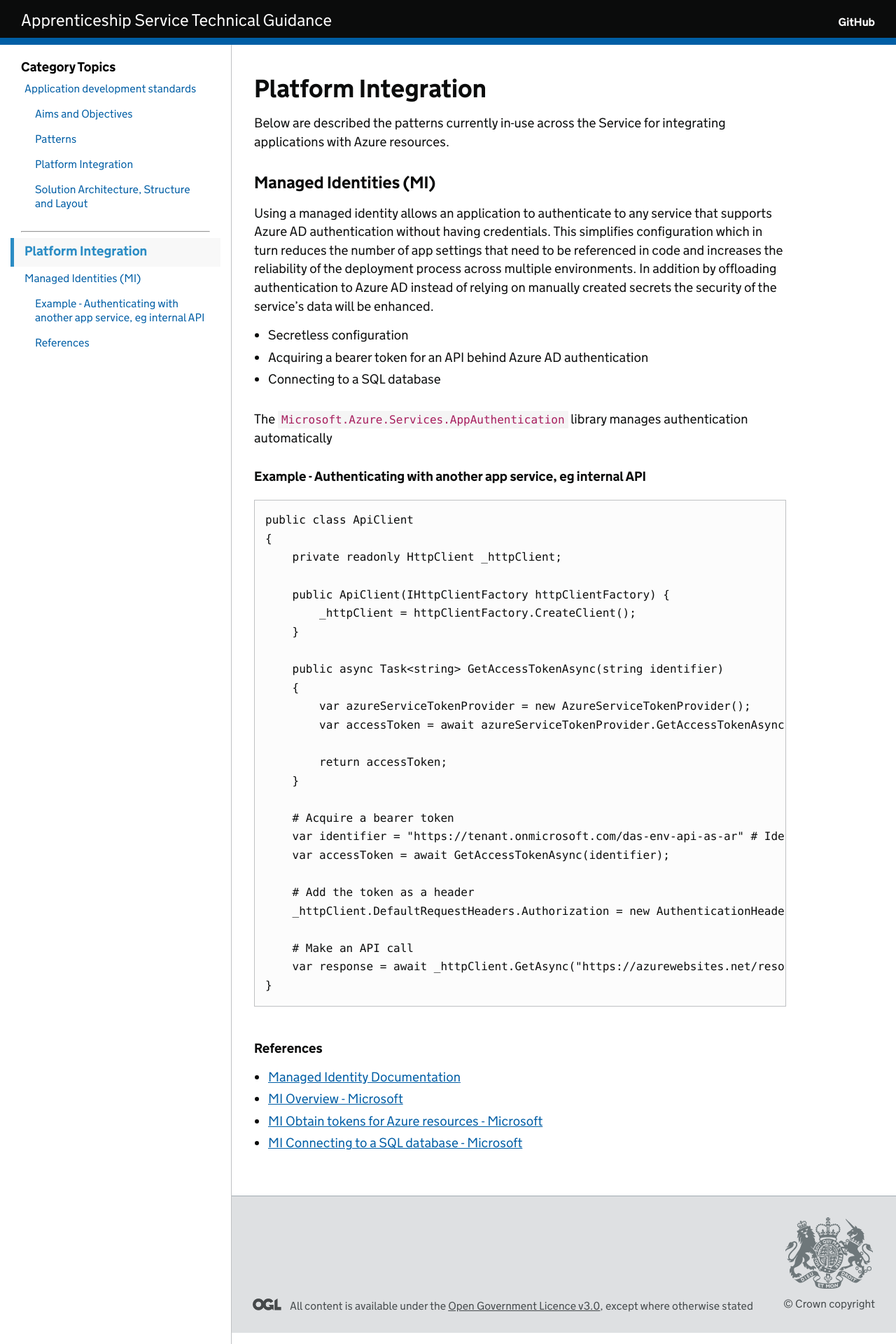
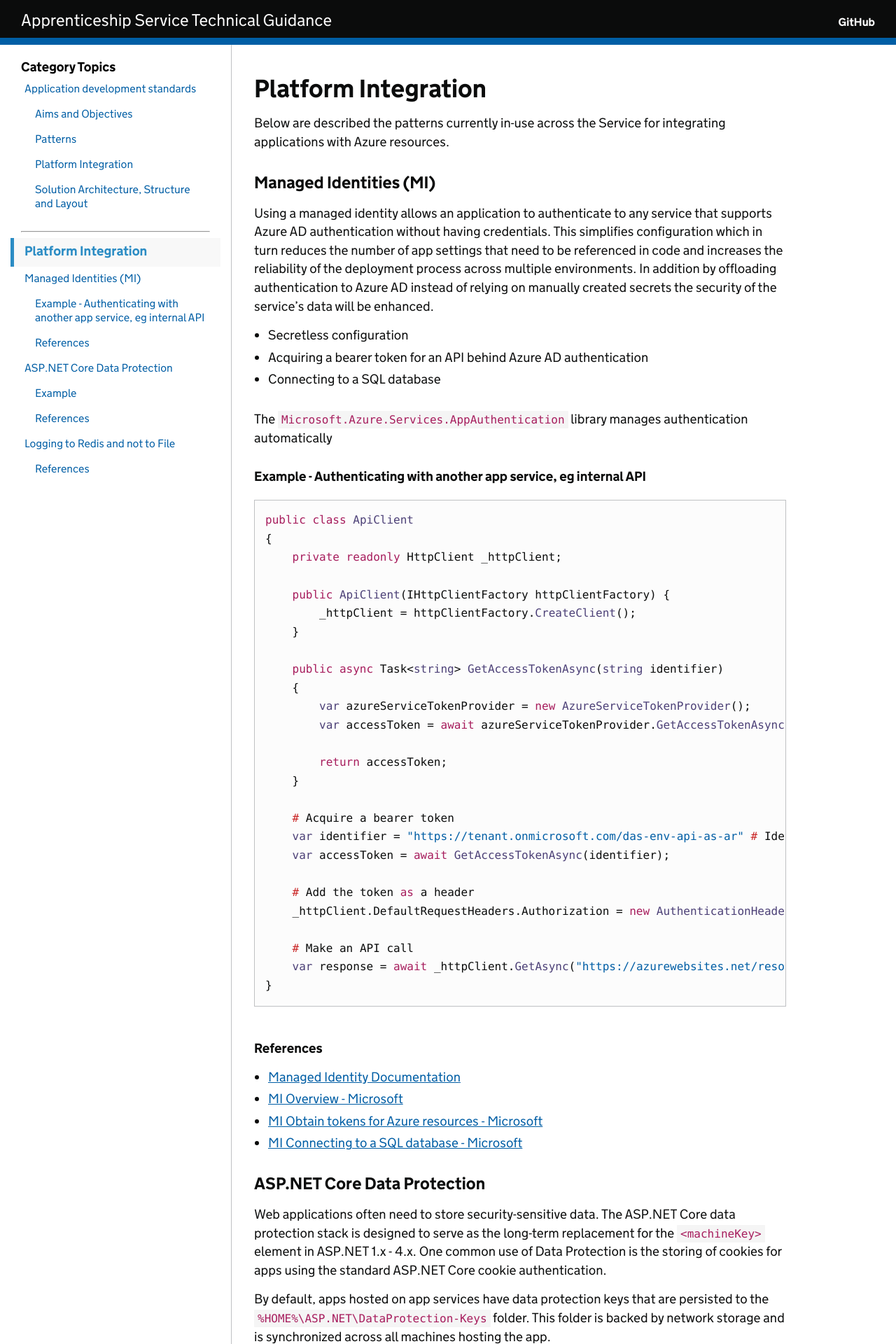
Before and after one commit to SkillsFundingAgency/das-technical-guidance, a Jekyll site: the page built from collections/_development_standards/platform-integration.md, in a window 1280 px wide. Shown: the top 1920 px of the page at 70% size. Built offline with Jekyll 4.4.1, drawn with Linux system fonts in a browser that asks for light colours; some of the changed text lies outside the part shown.

Commit message:
Platform Integration: 'ASP.NET Core Data Protection' and 'Logging to Redis and not to File'

````diff
--- a/collections/_development_standards/platform-integration.md
+++ b/collections/_development_standards/platform-integration.md
@@ -20,32 +20,34 @@ The ```Microsoft.Azure.Services.AppAuthentication``` library manages authenticat
 
 #### Example - Authenticating with another app service, eg internal API
 
-    public class ApiClient
+```csharp
+public class ApiClient
+{
+    private readonly HttpClient _httpClient;
+
+    public ApiClient(IHttpClientFactory httpClientFactory) {
+        _httpClient = httpClientFactory.CreateClient();
+    }
+
+    public async Task<string> GetAccessTokenAsync(string identifier)
     {
-        private readonly HttpClient _httpClient;
+        var azureServiceTokenProvider = new AzureServiceTokenProvider();
+        var accessToken = await azureServiceTokenProvider.GetAccessTokenAsync(identifier);
 
-        public ApiClient(IHttpClientFactory httpClientFactory) {
-            _httpClient = httpClientFactory.CreateClient();
-        }
+        return accessToken;
+    }
 
-        public async Task<string> GetAccessTokenAsync(string identifier)
-        {
-            var azureServiceTokenProvider = new AzureServiceTokenProvider();
-            var accessToken = await azureServiceTokenProvider.GetAccessTokenAsync(identifier);
+    # Acquire a bearer token
+    var identifier = "https://tenant.onmicrosoft.com/das-env-api-as-ar" # IdentifierUri of Azure AD App registration
+    var accessToken = await GetAccessTokenAsync(identifier);
 
-            return accessToken;
-        }
+    # Add the token as a header
+    _httpClient.DefaultRequestHeaders.Authorization = new AuthenticationHeaderValue("Bearer", accessToken);
 
-        # Acquire a bearer token
-        var identifier = "https://tenant.onmicrosoft.com/das-env-api-as-ar" # IdentifierUri of Azure AD App registration
-        var accessToken = await GetAccessTokenAsync(identifier);
-
-        # Add the token as a header
-        _httpClient.DefaultRequestHeaders.Authorization = new AuthenticationHeaderValue("Bearer", accessToken);
-
-        # Make an API call
-        var response = await _httpClient.GetAsync("https://azurewebsites.net/resource/resourceid");
-    }
+    # Make an API call
+    var response = await _httpClient.GetAsync("https://azurewebsites.net/resource/resourceid");
+}
+```
 
 #### References
 
@@ -53,3 +55,84 @@ The ```Microsoft.Azure.Services.AppAuthentication``` library manages authenticat
 * [MI Overview - Microsoft](https://docs.microsoft.com/en-us/azure/active-directory/managed-identities-azure-resources/overview)
 * [MI Obtain tokens for Azure resources - Microsoft](https://docs.microsoft.com/en-us/azure/app-service/overview-managed-identity?tabs=dotnet#asal)
 * [MI Connecting to a SQL database - Microsoft](https://docs.microsoft.com/en-us/azure/app-service/app-service-web-tutorial-connect-msi)
+
+### ASP.NET Core Data Protection
+
+Web applications often need to store security-sensitive data. The ASP.NET Core data protection stack is designed to serve as the long-term replacement for the `<machineKey>` element in ASP.NET 1.x - 4.x. One common use of Data Protection is the storing of cookies for apps using the standard ASP.NET Core cookie authentication.
+
+By default, apps hosted on app services have data protection keys that are persisted to the `%HOME%\ASP.NET\DataProtection-Keys` folder. This folder is backed by network storage and is synchronized across all machines hosting the app.
+
+Separate deployment slots (Staging and Production) don't share a key ring, meaning the standard slot swapping deployment that takes place in releases would result in an app using Data Protection to not be able to decrypt stored data using the key ring inside the previous slot.
+
+To maintain zero-downtime releases for Apprenticeship Service applications, data protection keys should be persisted to the environment's Redis Cache, where the redis connection string and database number are in the application's configuration.
+
+#### Example
+
+```csharp
+using Microsoft.AspNetCore.DataProtection;
+using Microsoft.AspNetCore.Hosting;
+using Microsoft.Extensions.Configuration;
+using Microsoft.Extensions.DependencyInjection;
+using SFA.DAS.AppName.Configuration;
+using StackExchange.Redis;
+
+namespace SFA.DAS.AppName.Web.Startup
+{
+    public static class DataProtectionStartupExtensions
+    {
+        public static IServiceCollection AddDataProtection(this IServiceCollection services, IConfiguration configuration, IHostingEnvironment environment)
+        {
+            if (!environment.IsDevelopment())
+            {
+                var redisConfiguration = configuration.GetSection(ConfigurationKeys.ConnectionStrings)
+                    .Get<AppNameSettings>();
+
+                if (redisConfiguration != null)
+                {
+                    var redisConnectionString = redisConfiguration.RedisConnectionString;
+                    var dataProtectionKeysDatabase = redisConfiguration.DataProtectionKeysDatabase;
+
+                    var redis = ConnectionMultiplexer
+                        .Connect($"{redisConnectionString},{dataProtectionKeysDatabase}");
+
+                    services.AddDataProtection()
+                        .SetApplicationName("RepositoryName")
+                        .PersistKeysToStackExchangeRedis(redis, "DataProtection-Keys");
+                }
+            }
+            return services;
+        }
+    }
+}
+```
+
+[Example](https://github.com/SkillsFundingAgency/das-employercommitments-v2/pull/137/files) of persisting data protection keys in an Apprenticeship Service app.
+
+#### References
+
+* [ASP.NET Core Data Protection overview](https://docs.microsoft.com/en-us/aspnet/core/security/data-protection/introduction?view=aspnetcore-5.0)
+* [Configuring ASP.NET Core Data Protection](https://docs.microsoft.com/en-us/aspnet/core/security/data-protection/configuration/overview?view=aspnetcore-3.1)
+* [Data Protection key management and lifetime in ASP.NET Core](https://docs.microsoft.com/en-us/aspnet/core/security/data-protection/configuration/default-settings?view=aspnetcore-3.1)
+
+### Logging to Redis and not to File
+
+All applications use NLog to write logs to logging Redis Cache on Azure instances.
+
+The following flow is applied:
+
+1. App Services use NLog to write to our Redis Cache on Azure instances.
+1. Each Redis Cache will buffers the logs.
+1. Logstash indexes the logs from Redis Cache and performs data transformation and processing.
+1. Kibana is used to visualise the data in Elasticsearch.
+
+Logging to file, as configured in the NLog configuration, results in a storage exception such as `There is not enough space on the disk : 'D:\home\site\wwwroot\logs\app-name.YYYY-MM-DD.log'` due to a local cache limit of 1GB being reached.
+
+As Kibana is reliably available and checking logs on individual app services is impractical for debugging, only Redis should be logged to and not File.
+
+For local development, it is useful to log to File.
+
+[Example](https://github.com/SkillsFundingAgency/das-providercommitments/pull/176/files) of NLog configuration, with logging to File for develeopment mode and logging to Redis for non-development mode (running on Azure app services).
+
+#### References
+
+* [App Service local cache size limits](https://docs.microsoft.com/en-us/azure/app-service/overview-local-cache#how-the-local-cache-changes-the-behavior-of-app-service)
````
